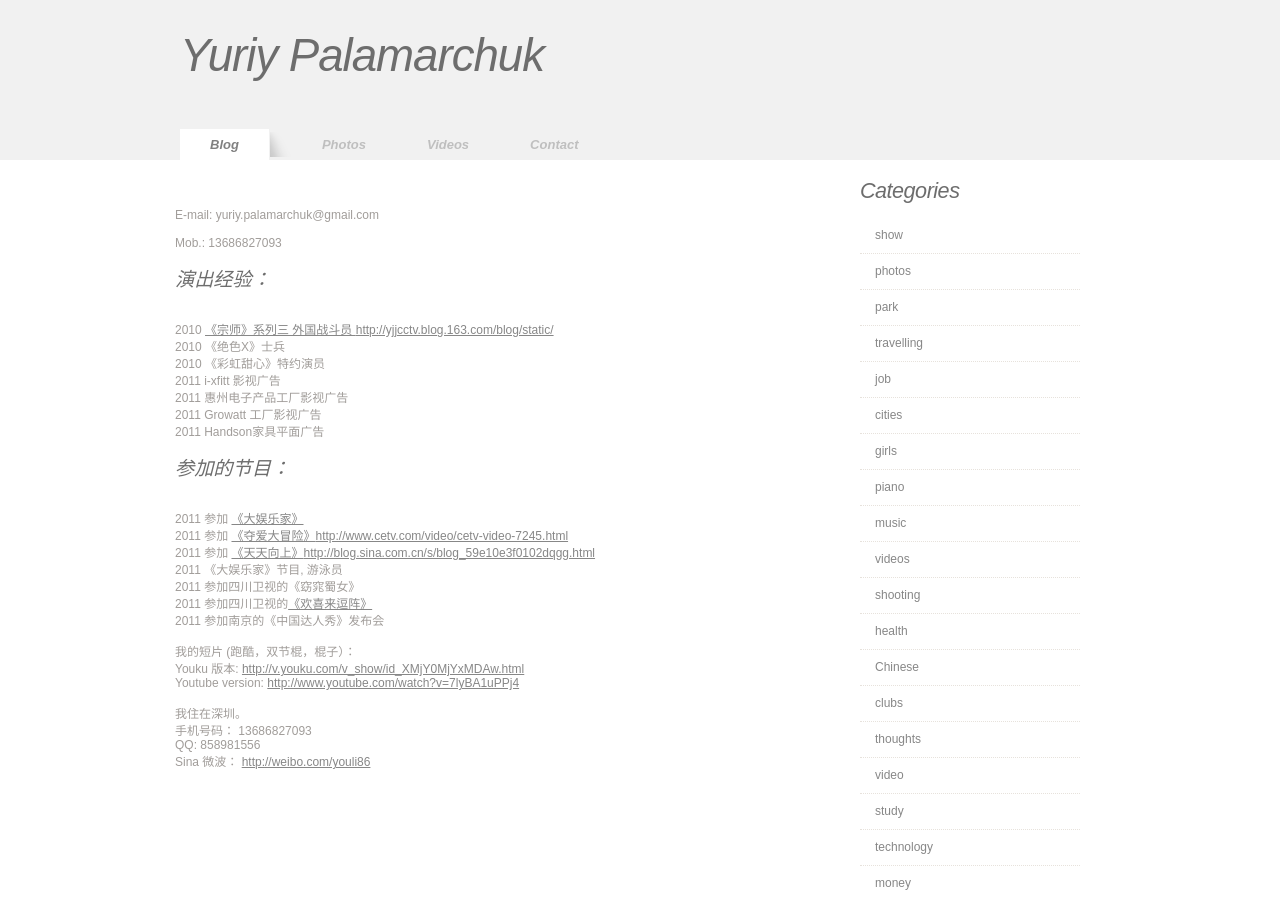
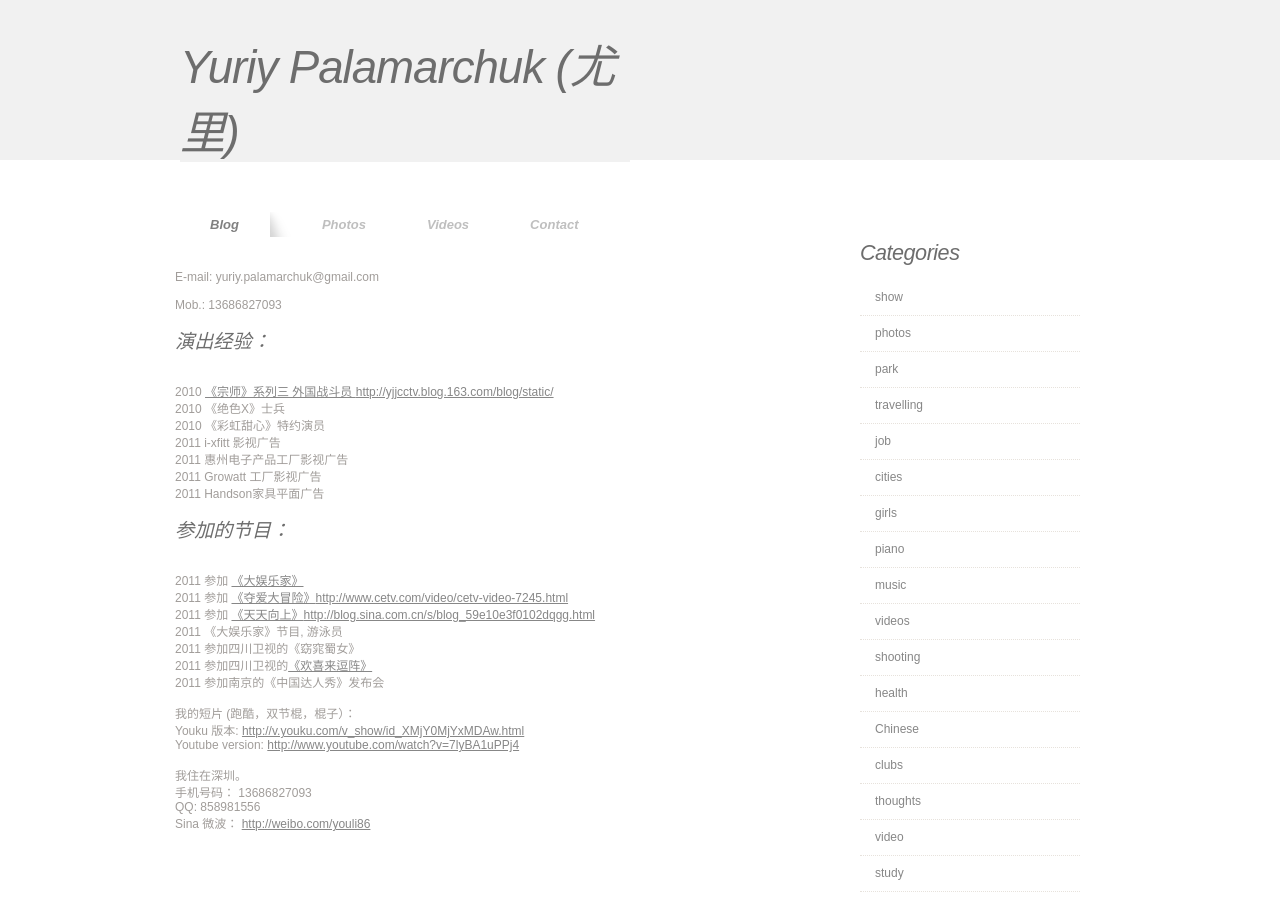
Before and after one commit to iurii/iurii.github.com, a Jekyll site: the page built from about.html, in a window 1280 px wide and 900 px high. Built offline with Jekyll 4.4.1, drawn with Linux system fonts in a browser that asks for light colours; comment, search, counter and statistics services are not loaded.

Commit message:
blog title changed

```diff
--- a/_layouts/default.html
+++ b/_layouts/default.html
@@ -4,7 +4,7 @@
 <meta name="keywords" content="" />
 <meta name="description" content="" />
 <meta http-equiv="content-type" content="text/html; charset=utf-8" />
-<title>Yuriy Palamarchuk </title>
+<title>Yuriy Palamarchuk (尤里)</title>
 <link href="/css/style.css" rel="stylesheet" type="text/css" media="screen" />
 <script language="JavaScript" type="text/javascript">
 
@@ -88,7 +88,7 @@ else {
 	<div id="header-wrapper">
 		<div id="header">
 			<div id="logo">
-				<h1><a href="http://youli.co/">Yuriy Palamarchuk </a></h1>
+				<h1><a href="http://youli.co/">Yuriy Palamarchuk (尤里)</a></h1>
 
 			</div>
 
```
